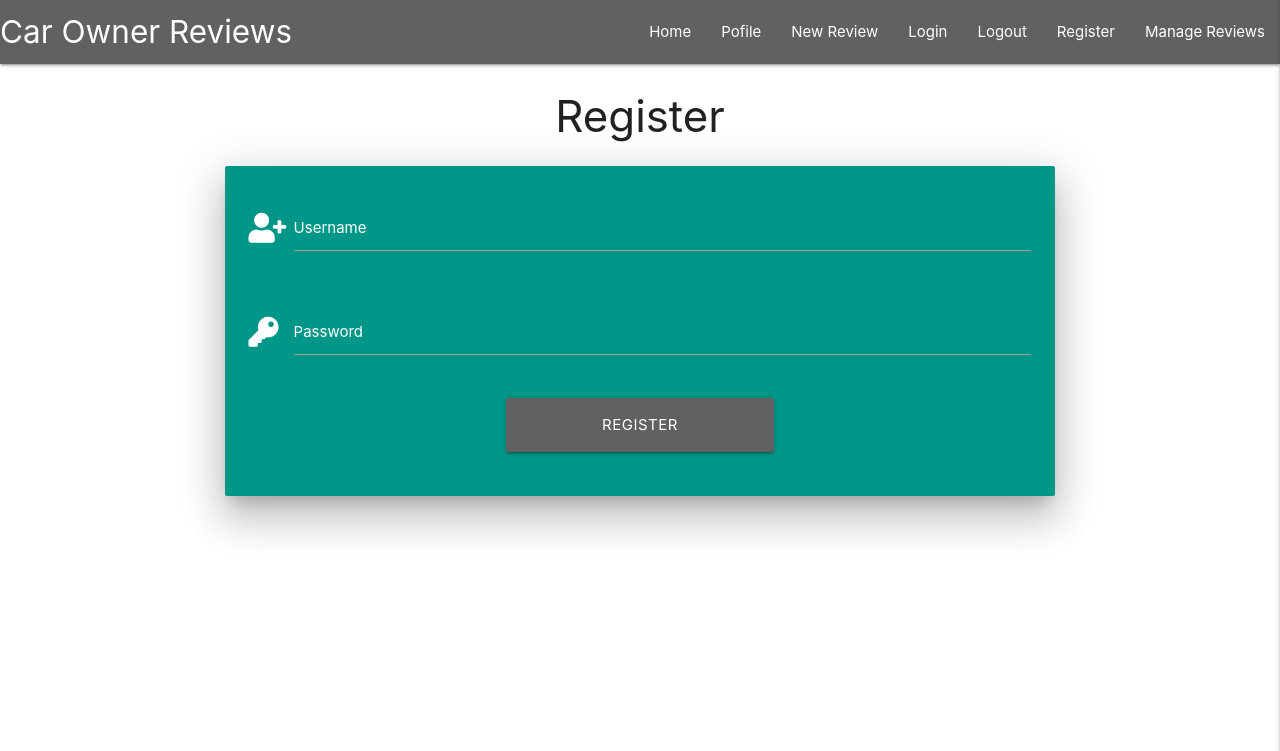
After one commit to rhysseddon/Car-Owner-Reviews-MS3-Project, a Flask app: page /register in a window 1280 px wide. The commit adds this page. Shown: the top 751 px of the page. Run offline with Flask 2, Linux system fonts and the light colour scheme; some libraries are stand-ins or nearby versions.

Commit message:
Add Register template

```diff
--- a/app.py
+++ b/app.py
@@ -4,6 +4,7 @@ from flask import (
     redirect, request, session, url_for)
 from flask_pymongo import PyMongo
 from bson.objectid import ObjectId
+from werkzeug.security import generate_password_hash, check_password_hash
 if os.path.exists("env.py"):
     import env
 
@@ -24,6 +25,11 @@ def get_reviews():
     return render_template("home.html", reviews=reviews)
 
 
+@app.route("/register", methods=["GET", "POST"])
+def register():
+    return render_template("register.html")
+
+
 if __name__ == "__main__":
     app.run(host=os.environ.get("IP"),
             port=int(os.environ.get("PORT")),
--- a/static/css/style.css
+++ b/static/css/style.css
@@ -1,3 +1,4 @@
+
 
 /* Mobile view */
 @media (max-width: 500px) {
--- a/templates/base.html
+++ b/templates/base.html
@@ -26,7 +26,7 @@
                     <li><a href="#">New Review</a></li>
                     <li><a href="#">Login</a></li>
                     <li><a href="#">Logout</a></li>
-                    <li><a href="#">Register</a></li>
+                    <li><a href="{{ url_for('register') }}">Register</a></li>
                     <li><a href="#">Manage Reviews</a></li>
                 </ul>
             </div>
@@ -39,7 +39,7 @@
                     <li><a href="#">New Review</a></li>
                     <li><a href="#">Login</a></li>
                     <li><a href="#">Logout</a></li>
-                    <li><a href="#">Register</a></li>
+                    <li><a href="{{ url_for('register') }}">Register</a></li>
                     <li><a href="#">Manage Reviews</a></li>
         </ul>
     </header>
--- /dev/null
+++ b/templates/register.html
@@ -0,0 +1,36 @@
+{% extends "base.html" %}
+{% block content %}
+
+<h3 class="center-align">Register</h3>
+
+    <div class="row">
+        <form class="col s12 m8 offset-m2" method="POST" action="{{ url_for('register') }}">
+            <div class="card-panel teal z-depth-5">
+                <!-- Username input -->
+                <div class="row">
+                    <div class="input-field col s12">
+                        <i class="fas fa-user-plus prefix white-text"></i>
+                        <input id="username" name="username" type="text" class="validate">
+                        <label for="username" class="white-text">Username</label>
+                    </div>
+                </div>
+                <!-- Password input -->
+                <div class="row">
+                    <div class="input-field col s12">
+                        <i class="fas fa-key prefix white-text"></i>
+                        <input id="password" name= "password" type="password" class="validate">
+                        <label for="password" class="white-text">Password</label>
+                    </div>
+                </div>
+                <!-- Register button -->
+                <div class="row">
+                    <button type="submit" class="col s4 offset-s4 btn-large grey darken-2">
+                        Register
+                    </button>
+                </div>
+            </div>
+        </form>
+    </div>
+
+
+{% endblock %}
```
